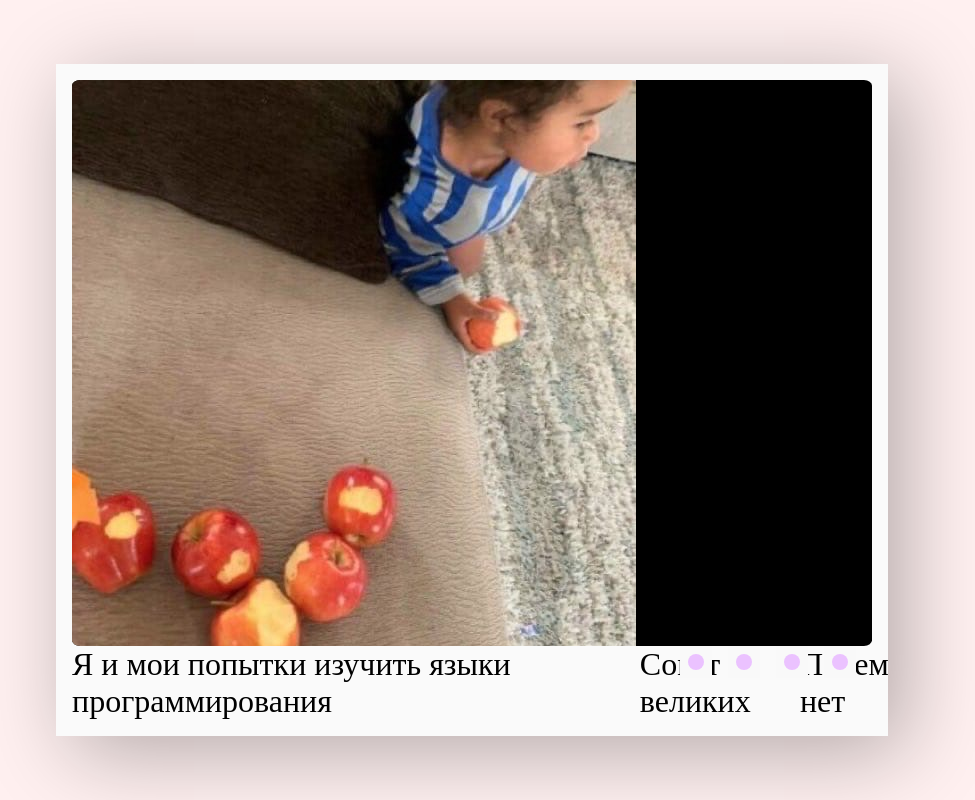
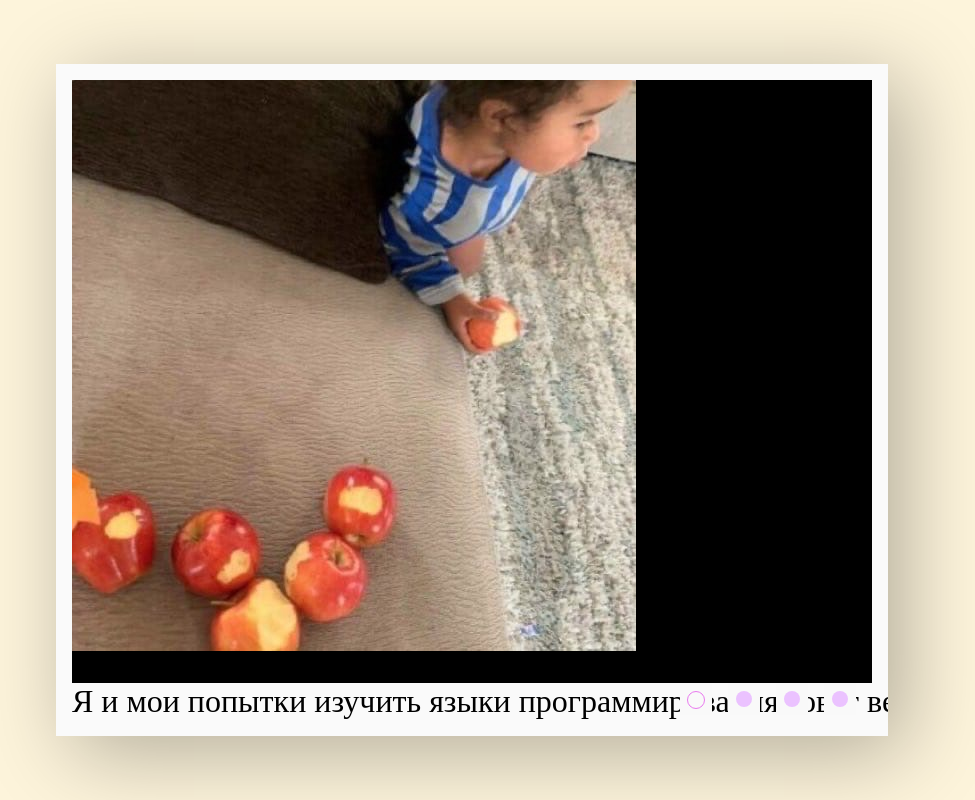
Before and after one commit to TatsianaPiatrova/cssMemSlider, a plain HTML site: page cssMemSlider/index.html in a window 1280 px wide. Shown: the whole page, without its empty margins (168-1143 px from the left). Drawn offline with Linux system fonts and the light colour scheme.

Commit message:
add: checked input design (Sun, May 15, 2022 07:49:55 AM)

```diff
--- a/cssMemSlider/index.html
+++ b/cssMemSlider/index.html
@@ -10,10 +10,10 @@
     <body>
         <div class="container">
             <input type="radio" name="dot" id="slide1" checked><label
-                for="slide-1"></label>
-            <input type="radio" name="dot" id="slide2"><label for="slide-2"></label>
-            <input type="radio" name="dot" id="slide3"><label for="slide-3"></label>
-            <input type="radio" name="dot" id="slide4"><label for="slide-4"></label>
+                for="slide1"></label>
+            <input type="radio" name="dot" id="slide2"><label for="slide2"></label>
+            <input type="radio" name="dot" id="slide3"><label for="slide3"></label>
+            <input type="radio" name="dot" id="slide4"><label for="slide4"></label>
             <div class="slider">
                 <div class="slide slide1"><img src="./img/slide1.jpg"
                         alt="slide1"></div>
@@ -24,7 +24,6 @@
                 <div class="slide slide4"><img src="./img/slide4.jpg"
                         alt="slide4"></div>
             </div>
-            <div class="text-container">
             <div class="text-slider">
                 <div class="text">Я и мои попытки изучить языки
                     программирования</div>
@@ -33,6 +32,5 @@
                 <div class="text">Почему бы и нет</div>
             </div>
         </div>
-        </div>
     </body>
 </html>
--- a/cssMemSlider/style.css
+++ b/cssMemSlider/style.css
@@ -5,7 +5,7 @@
 }
 body{
     height: 100vh;
-    background-color: rgb(255, 240, 240);
+    background-color: rgb(253, 244, 219);
     padding: 5% 0;
     font-size: 2rem;
 }
@@ -21,38 +21,39 @@ body{
     overflow: hidden;
 }
 .slider{
-    background-color: rgb(0, 0, 0);
-    border-radius: 1%;
-    width: 100%;
+    background-color: #000000;
     overflow: hidden;
+    display: flex;
     grid-column-start: 1;
     grid-column-end: 6;
     grid-row-start: 1;
     grid-row-end: 2;
 }
-.text-container{
-    width: 150%;
+.slide{
+    min-width: 60rem;
+}
+img{
+    max-width: 60rem;
+    height: auto;
+    object-fit: cover;
+}
+.text-slider{
+    display: flex;
+    object-fit: cover;
+    width: 400%;
     overflow: hidden;
     grid-column-start: 1;
     grid-column-end: 2;
     grid-row-start: 2;
     grid-row-end: 3;
 }
-.text-slider{
-    display: flex;
-    object-fit: cover;
-}
-#slide1:checked ~ .text-container>.text-slider>.text:first-child{
-    margin-left: 0;
-}
-
 input{
     display: none;
 }
 #slide1+label{
     grid-column-start: 2;
 }
-label{
+input+label{
     z-index: 1;
     content: '';
     display: block;
@@ -61,7 +62,7 @@ label{
     cursor: pointer;
     background-color: rgb(249, 249, 249);
 }
-label::after{
+input+label::after{
     content: '';
     display: block;
     width: 1rem;
@@ -72,6 +73,17 @@ label::after{
     margin: 0.5rem auto;
 
 }
-label:hover::after{
+input+label:hover::after{
     background-color: rgb(220, 255, 177);
 }
+input:checked+label::after{
+    border: .1rem solid #e979ef;
+    background: transparent;
+}
+
+#slide1:checked ~ .text-slider>.text:nth-child(1){
+    margin-left: 0;
+}
+#slide2:checked ~ .text-slider>.text:nth-child(1){
+    margin-left: calc(-1*100%);
+}
```
Lines whose indentation alone changed are shown as unchanged.
